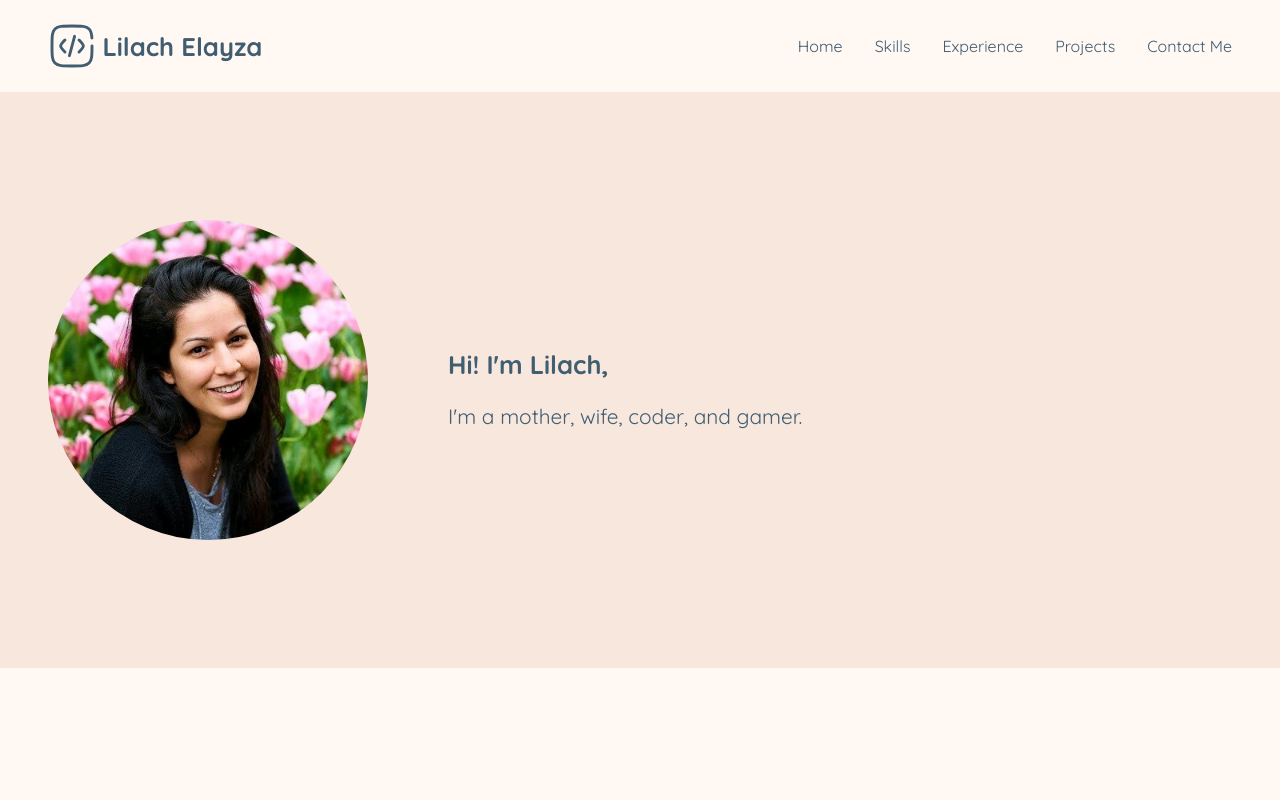
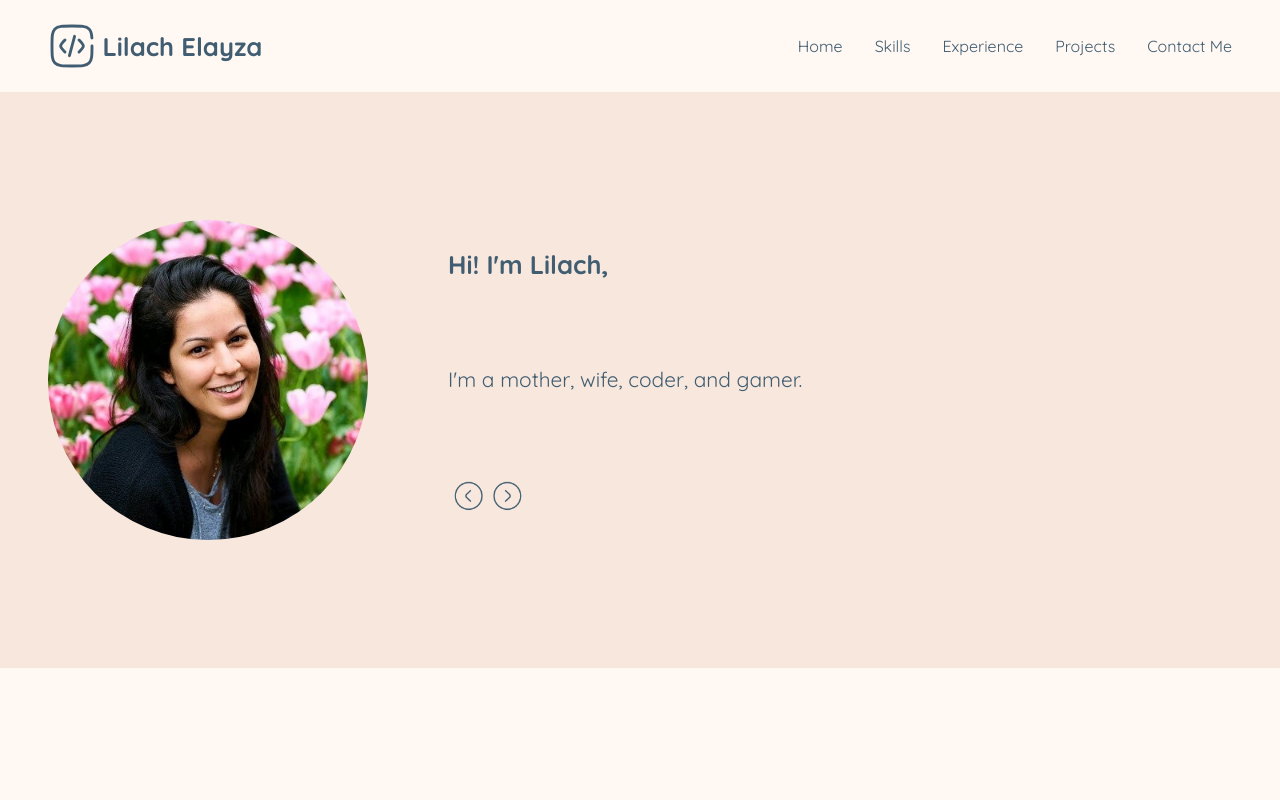
Before and after one commit to Lulzies87/portfolio, a React (Vite) app in the folder app/: page / in a window 1280 px wide. Shown: the top 800 px of the page. Built offline with nearby package versions, Linux system fonts and the light colour scheme.

Commit message:
add left and right arrows on the cover story

```diff
--- a/app/src/components/Cover.module.scss
+++ b/app/src/components/Cover.module.scss
@@ -5,9 +5,24 @@
 }
 
 .storyContainer {
+    height: max(250px, 25vw);
     text-align: left;
+}
+
+.titleContainer {
+    height: 20%;
     display: flex;
-    flex-direction: column;
+    align-items: end;
+}
+
+.title {
+    margin: 0;
+}
+
+.linesContainer {
+    height: 60%;
+    display: flex;
+    align-items: center;
 }
 
 .storyLine {
@@ -29,8 +44,31 @@
     }
 }
 
+.navButtonsContainer {
+    height: 20%;
+}
+
+.scrollButton {
+    background-color: transparent;
+    background-size: contain;
+    background-repeat: no-repeat;
+    background-position: center;
+    border: none;
+    width: 40px;
+    height: 40px;
+    cursor: pointer;
+}
+
+.prevLine {
+    background-image: url('/images/icons/leftArrow.png');
+}
+
+.nextLine {
+    background-image: url('/images/icons/rightArrow.png');
+}
+
 .profilePicture {
-    max-width: 25vw;
+    max-width: max(250px, 25vw);
     border-radius: 50%;
     object-fit: cover;
 }
--- a/app/src/components/Cover.tsx
+++ b/app/src/components/Cover.tsx
@@ -31,8 +31,20 @@ export default function Cover() {
             className={styles.profilePicture}
           />
           <div className={styles.storyContainer}>
-            <h1>Hi! I'm Lilach,</h1>
-            <p className={styles.storyLine}>{lines[currentLine]}</p>
+            <div className={styles.titleContainer}>
+              <h1 className={styles.title}>Hi! I'm Lilach,</h1>
+            </div>
+            <div className={styles.linesContainer}>
+              <p className={styles.storyLine}>{lines[currentLine]}</p>
+            </div>
+            <div className={styles.navButtonsContainer}>
+              <button
+                className={`${styles.scrollButton} ${styles.prevLine}`}
+              ></button>
+              <button
+                className={`${styles.scrollButton} ${styles.nextLine}`}
+              ></button>
+            </div>
           </div>
         </div>
       </div>
```
Also changed, not shown: app/public/images/icons/leftArrow.png (added), app/public/images/icons/rightArrow.png (added).
